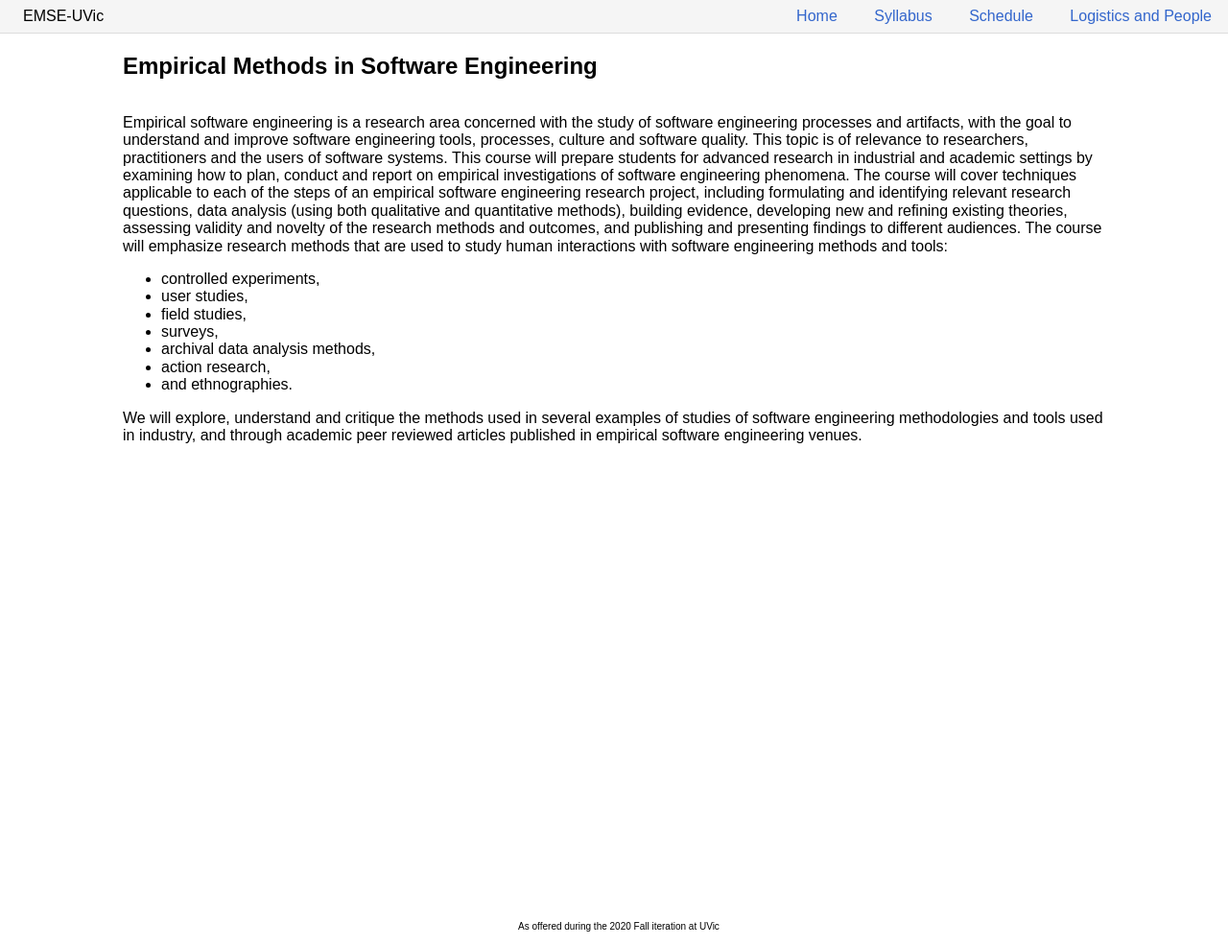
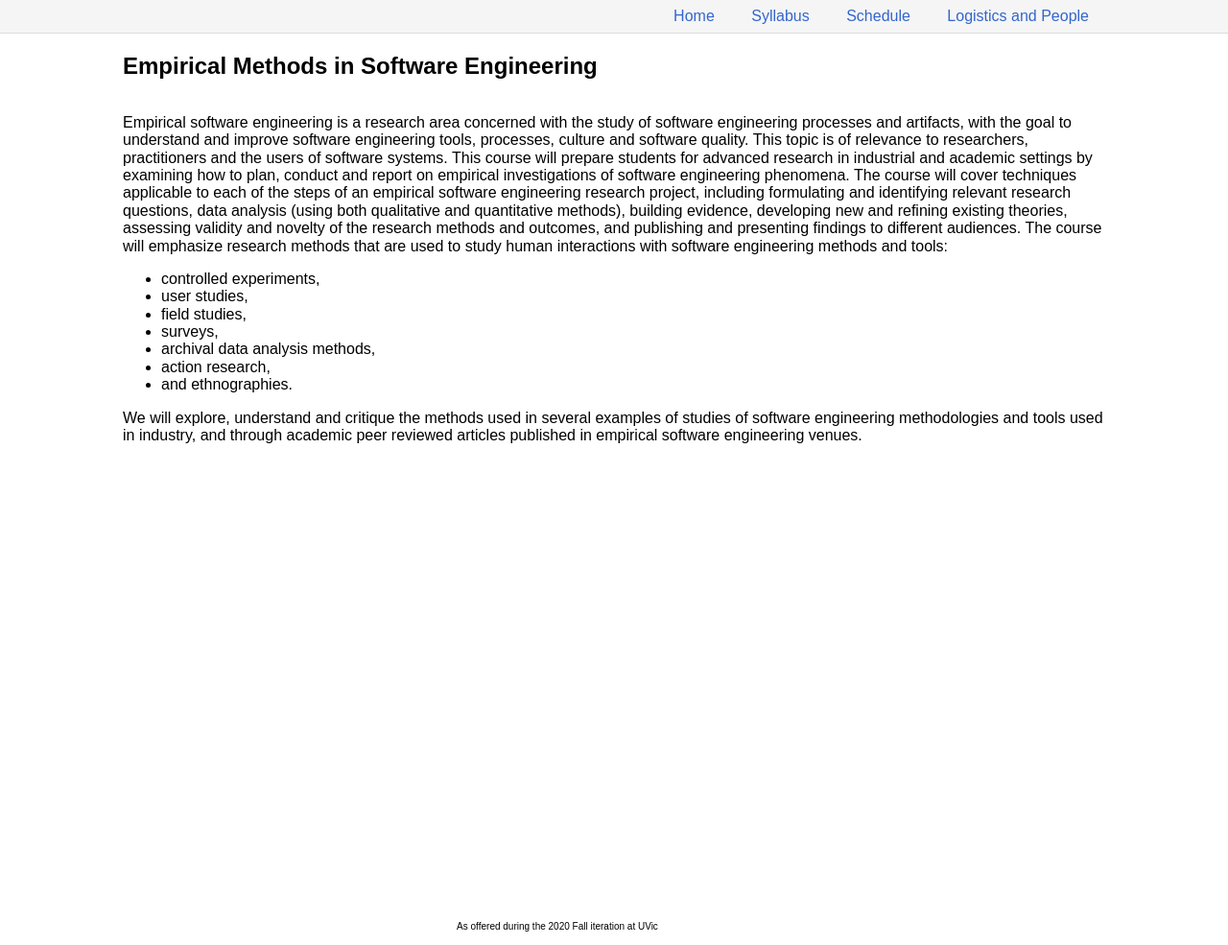
Before and after one commit to emse-uvic/emse-uvic.github.io, a Jekyll site: the page built from index.markdown, in a window 1280 px wide. Shown: the whole page at 96% size. Built offline with Jekyll 4.4.1, drawn with Linux system fonts in a browser that asks for light colours; nearby versions of some CDN libraries.

Commit message:
Fix hamburger menu issues

```diff
--- a/_includes/header.html
+++ b/_includes/header.html
@@ -29,10 +29,7 @@
     </head>
     <body>
         <header class="pure-g">
-            <div id="div-banner" class="pure-u-1-2">
-                <span>EMSE-UVic</span>
-            </div>
-            <div id="div-nav" class="pure-u-1-2">
+            <div id="div-nav" class="pure-u-1 pure-u-md-1">
                 <nav id="navbar">
                     <a href="{{ site.url }}/index.html">Home</a>
                     <a href="{{ site.url }}/syllabus.html">Syllabus</a>
--- a/assets/css/main.css
+++ b/assets/css/main.css
@@ -1,8 +1,15 @@
+html {
+    margin: 0;
+    padding: 0;
+}
+
 body {
     display: flex;
     flex-direction: column;
     height: 100vh;
     margin: 0;
+    padding: 0;
+    width: 100%;
 }
 
 #div-banner {
@@ -32,6 +39,7 @@ nav {
     margin-right: auto;
     padding: 0.5em 0;
     text-align: right;
+    width: 100%;
 }
 
 nav a {
@@ -67,9 +75,9 @@ a:visited {
     max-width: 1024px;
     min-height: 100%;
     margin: 0 auto 10px auto;
-    padding: 0 1.5em;
+    /*padding: 0 1.5em;*/
     text-align: left;
-    width: 100%;
+    width: 90%;
 }
 
 footer {
@@ -80,7 +88,7 @@ footer {
     margin-top: auto;
     padding: 1.5em 0.5em;
     text-align: center;
-    width: 100%;
+    width: 90%;
 }
 
 /* The following section is adapted from https://www.w3schools.com/howto/howto_js_topnav_responsive.asp */
@@ -88,10 +96,11 @@ footer {
 /* Hide the link that should open and close the topnav on small screens */
 nav .icon {
     display: none;
-  }
+    color: #3366cc;
+}
 
 /* When the screen is less than 600 pixels wide, hide all navbar links, except for the hamburger menu.*/
-@media screen and (max-width: 600px) {
+@media screen and (max-width: 950px) {
     nav a:not(:last-child) {display: none;}
     nav a.icon {
       float: right;
@@ -100,12 +109,12 @@ nav .icon {
 }
 
 /* The "responsive" class is added to the navbar with JavaScript when the user clicks on the icon. This class makes the navbar look good on small screens (display the links vertically instead of horizontally) */
-@media screen and (max-width: 600px) {
+@media screen and (max-width: 950px) {
     nav.responsive {position: relative;}
     nav.responsive a.icon {
       position: absolute;
       right: 0;
-      top: 0;
+      top: 8px;
     }
     nav.responsive a {
       float: none;
```
